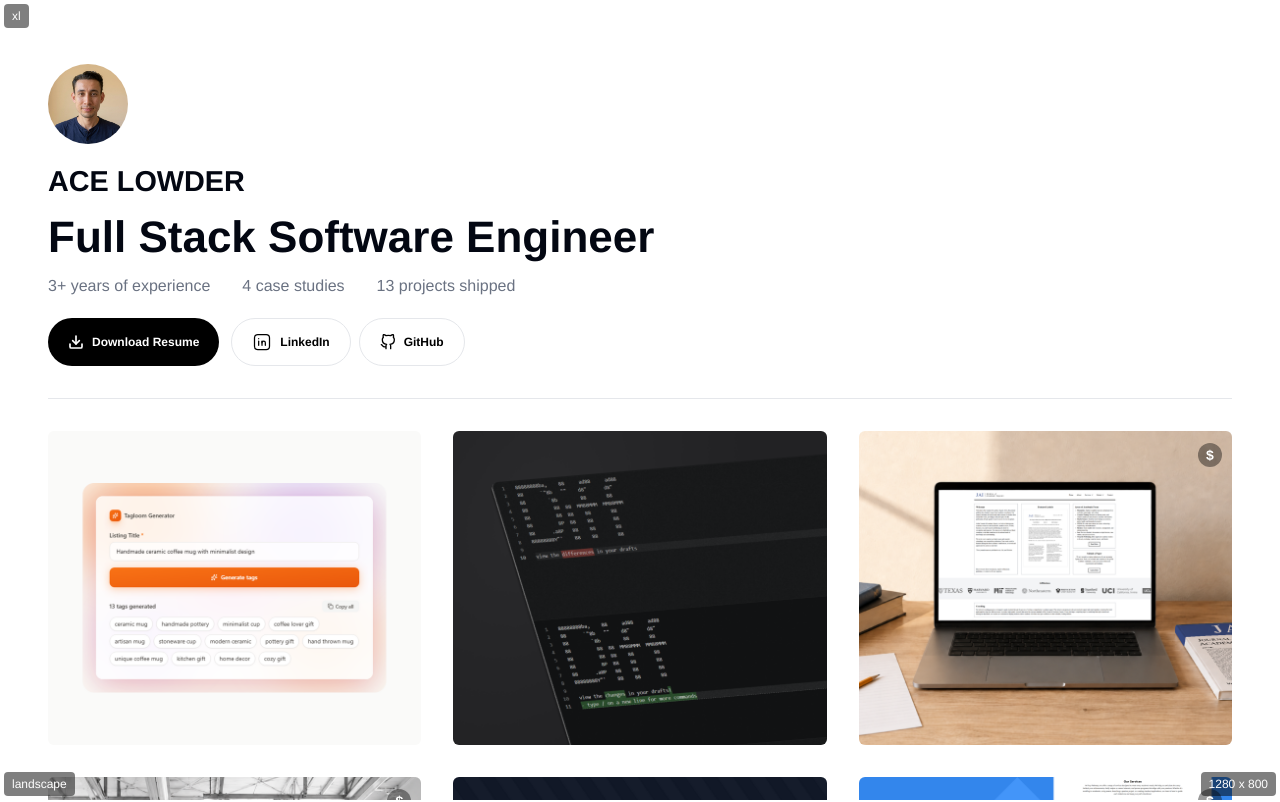
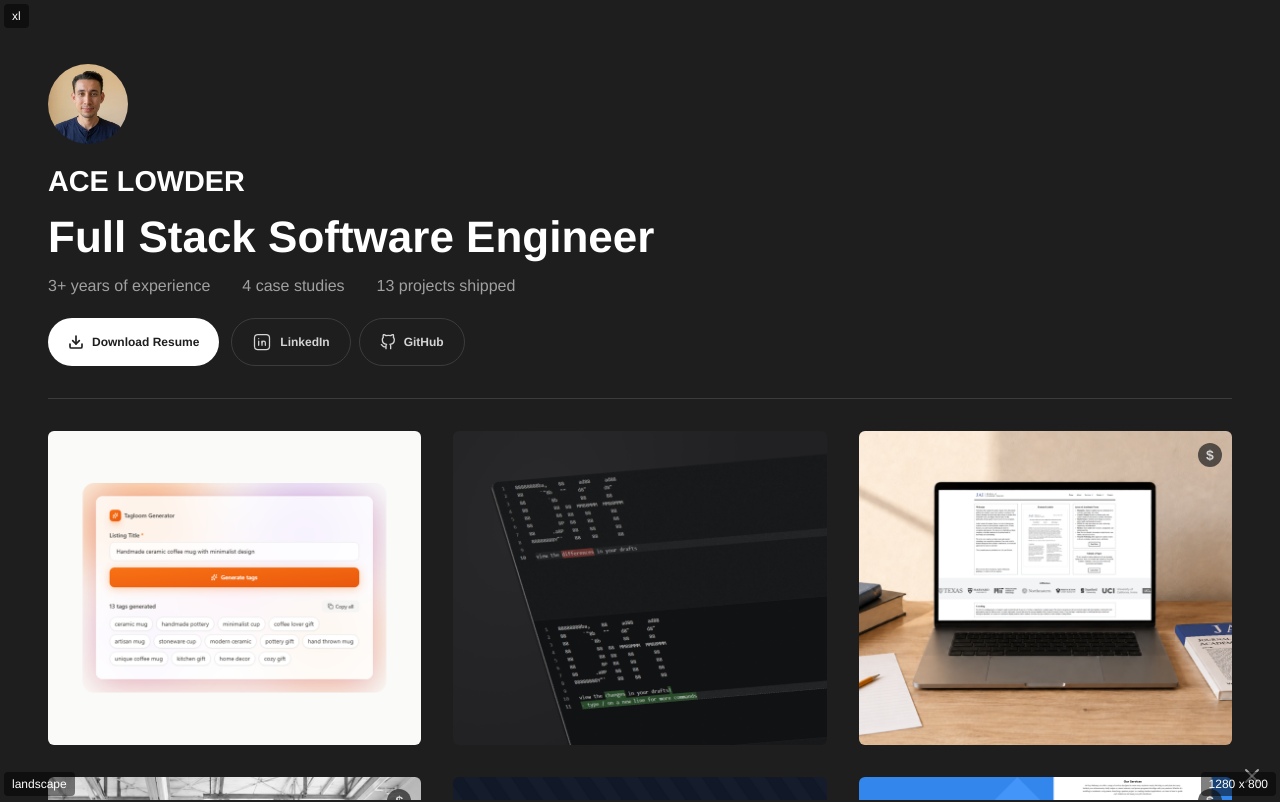
Before and after one commit to ace-lowder/portfolio, a React (Vite) app: page / in a window 1280 px wide. Shown: the top 802 px of the page. Built offline with nearby package versions, Linux system fonts and the light colour scheme.

Commit message:
feat: add dark theme

```diff
--- a/src/App.tsx
+++ b/src/App.tsx
@@ -22,7 +22,7 @@ function App() {
         <ProfileCard />
         <section
           aria-label="Projects"
-          className="grid min-w-0 flex-1 grid-cols-1 gap-8 border-t border-gray-200 pt-8 md:grid-cols-2 xl:grid-cols-3"
+          className="grid min-w-0 flex-1 grid-cols-1 gap-8 border-t border-[#3c3c3c] pt-8 md:grid-cols-2 xl:grid-cols-3"
         >
           {PROJECT_NAMES.map((projectName) => (
             <ProjectCard
--- a/src/components/CaseStudyPanel.tsx
+++ b/src/components/CaseStudyPanel.tsx
@@ -104,17 +104,17 @@ function CaseStudyPanel({
         aria-hidden={!open}
         inert={!open}
         aria-labelledby="case-study-title"
-        className={`fixed inset-x-0 bottom-0 top-0 z-40 overscroll-contain overflow-y-auto bg-white transition-transform duration-300 ease-out motion-reduce:transition-none min-[785px]:top-12 ${
+        className={`fixed inset-x-0 bottom-0 top-0 z-40 overscroll-contain overflow-y-auto bg-[#1e1e1e] transition-transform duration-300 ease-out motion-reduce:transition-none min-[785px]:top-12 ${
           open
             ? "pointer-events-auto translate-y-0"
             : "pointer-events-none translate-y-full"
         }`}
       >
-        <header className="sticky top-0 z-10 bg-white">
+        <header className="sticky top-0 z-10 bg-[#1e1e1e]">
           <div className="mx-auto flex w-full max-w-5xl items-center justify-between px-8 py-8 min-[785px]:w-3xl min-[785px]:max-w-none min-[1209px]:w-full min-[1209px]:max-w-5xl">
             <div className="flex min-w-0 flex-1 flex-col gap-1 min-[785px]:flex-row min-[785px]:items-center min-[785px]:justify-between min-[785px]:gap-8">
               <h1 id="case-study-title">{activeProjectDetails?.name}</h1>
-              <p className="text-gray-500 min-[785px]:text-right">
+              <p className="text-[#a0a0a0] min-[785px]:text-right">
                 {activeProjectDetails?.subtitle}
               </p>
             </div>
@@ -122,7 +122,7 @@ function CaseStudyPanel({
               ref={mobileCloseButtonRef}
               type="button"
               aria-label="Close project case study"
-              className="shrink-0 cursor-pointer self-start text-black/60 hover:text-black min-[785px]:hidden"
+              className="shrink-0 cursor-pointer self-start text-[#d4d4d4]/60 hover:text-[#d4d4d4] min-[785px]:hidden"
               onClick={onClose}
             >
               <FiX className="size-6" />
@@ -206,7 +206,7 @@ function CaseStudySection({
               />
             ))}
             {section.bullets.length > 0 ? (
-              <ul className="list-disc space-y-2 pl-6 leading-7 text-gray-700">
+              <ul className="list-disc space-y-2 pl-6 leading-7 text-gray-300">
                 {section.bullets.map((bullet) => (
                   <li key={bullet}>{bullet}</li>
                 ))}
@@ -232,7 +232,7 @@ function CaseStudySection({
             {section.items.map((item) => (
               <div key={item.label} className="space-y-1">
                 <dt className="font-bold">{item.label}</dt>
-                <dd className="leading-6 text-gray-700">
+                <dd className="leading-6 text-gray-300">
                   {item.href ? (
                     <a
                       href={item.href}
@@ -260,7 +260,7 @@ function CaseStudyParagraph({
   paragraph: CaseStudyParagraph;
 }) {
   return (
-    <p className="leading-7 text-gray-700">
+    <p className="leading-7 text-gray-300">
       {paragraph.segments.map((segment, index) =>
         segment.emphasis === "strong" ? (
           <strong key={`${index}-${segment.text}`}>{segment.text}</strong>
--- a/src/components/ProfileCard.tsx
+++ b/src/components/ProfileCard.tsx
@@ -24,11 +24,13 @@ function Profile() {
         decoding="async"
         className="size-20 rounded-full object-cover"
       />
-      <h1 className="mt-4 text-[1.8rem] font-bold uppercase">
+      <h1 className="mt-4 text-[1.8rem] font-bold uppercase text-white">
         Ace Lowder
       </h1>
-      <p className="text-[2.75rem] font-bold">Full Stack Software Engineer</p>
-      <p className="flex flex-wrap justify-start gap-8 text-gray-500">
+      <p className="text-[2.75rem] font-bold text-white">
+        Full Stack Software Engineer
+      </p>
+      <p className="flex flex-wrap justify-start gap-8 text-[#a0a0a0]">
         <span>3+ years of experience</span>
         <span>4 case studies</span>
         <span>13 projects shipped</span>
@@ -43,7 +45,7 @@ function Socials() {
       <a
         href="/ace-lowder-resume.pdf"
         download="Ace-Lowder-Resume.pdf"
-        className="inline-flex h-12 cursor-pointer items-center gap-2 rounded-full bg-black px-5 text-xs font-semibold text-white transition-opacity hover:opacity-80 focus-visible:opacity-90"
+        className="inline-flex h-12 cursor-pointer items-center gap-2 rounded-full bg-white px-5 text-xs font-semibold text-[#1e1e1e] transition-opacity hover:opacity-80 focus-visible:opacity-90"
       >
         <FiDownload className="size-4" strokeWidth={2.5} aria-hidden="true" />
         Download Resume
@@ -54,7 +56,7 @@ function Socials() {
           target="_blank"
           rel="noreferrer"
           aria-label="Open Ace Lowder on LinkedIn"
-          className="inline-flex h-12 cursor-pointer items-center gap-2 rounded-full border border-gray-200 px-5 text-xs font-semibold text-black transition-colors hover:bg-gray-50 focus-visible:bg-gray-50"
+          className="inline-flex h-12 cursor-pointer items-center gap-2 rounded-full border border-[#3c3c3c] px-5 text-xs font-semibold text-[#d4d4d4] transition-colors hover:bg-[#2a2d2e] focus-visible:bg-[#2a2d2e]"
         >
           <TbBrandLinkedin
             className="size-5"
@@ -68,7 +70,7 @@ function Socials() {
           target="_blank"
           rel="noreferrer"
           aria-label="Open Ace Lowder on GitHub"
-          className="inline-flex h-12 cursor-pointer items-center gap-2 rounded-full border border-gray-200 px-5 text-xs font-semibold text-black transition-colors hover:bg-gray-50 focus-visible:bg-gray-50"
+          className="inline-flex h-12 cursor-pointer items-center gap-2 rounded-full border border-[#3c3c3c] px-5 text-xs font-semibold text-[#d4d4d4] transition-colors hover:bg-[#2a2d2e] focus-visible:bg-[#2a2d2e]"
         >
           <FiGithub className="size-4" strokeWidth={2} aria-hidden="true" />
           GitHub
--- a/src/components/ProjectCard.tsx
+++ b/src/components/ProjectCard.tsx
@@ -15,7 +15,7 @@ function ProjectCard({
 
   return (
     <article
-      className={`group relative aspect-19/16 overflow-hidden rounded-md text-left ${imageLoaded ? "" : "animate-pulse bg-gray-100"}`}
+      className={`group relative aspect-19/16 overflow-hidden rounded-md text-left ${imageLoaded ? "" : "animate-pulse bg-[#2a2d2e]"}`}
     >
       <img
         src={project.cardImage.src}
@@ -29,18 +29,18 @@ function ProjectCard({
         type="button"
         aria-label={`Open ${project.name} case study`}
         aria-haspopup="dialog"
-        className="absolute inset-0 z-10 cursor-pointer focus-visible:ring-2 focus-visible:ring-inset focus-visible:ring-primary"
+        className="absolute inset-0 z-10 cursor-pointer focus-visible:ring-2 focus-visible:ring-inset focus-visible:ring-[#d4d4d4]"
         onClick={onOpen}
       />
       {project.projectType !== "Personal" ? (
         <span
           aria-label="Paid project"
-          className="pointer-events-none absolute right-2.5 top-3 z-20 flex size-6 items-center text-sm justify-center rounded-full bg-black/40 font-semibold text-white"
+          className="pointer-events-none absolute right-2.5 top-3 z-20 flex size-6 items-center text-sm justify-center rounded-full bg-[#1e1e1e]/70 font-semibold text-[#d4d4d4]"
         >
           $
         </span>
       ) : null}
-      <div className="pointer-events-none absolute inset-x-0 bottom-0 h-24 bg-linear-to-t from-black/40 via-black/20 via-50% to-transparent opacity-0 transition-opacity duration-300 group-hover:opacity-100 group-focus-within:opacity-100" />
+      <div className="pointer-events-none absolute inset-x-0 bottom-0 h-24 bg-linear-to-t from-black/50 via-black/30 via-50% to-transparent opacity-0 transition-opacity duration-300 group-hover:opacity-100 group-focus-within:opacity-100" />
       <div className="pointer-events-none absolute inset-x-4 bottom-3.5 z-20 flex items-center justify-between gap-2 text-white opacity-0 transition-opacity duration-300 group-hover:opacity-100 group-focus-within:opacity-100">
         <span
           aria-hidden="true"
@@ -58,7 +58,7 @@ function ProjectCard({
               target="_blank"
               rel="noreferrer"
               aria-label={`Open ${project.name} on GitHub`}
-              className="inline-flex size-9 items-center justify-center rounded-full bg-white text-black transition-colors hover:bg-gray-100 focus-visible:bg-gray-50"
+              className="inline-flex size-9 items-center justify-center rounded-full bg-white text-[#1e1e1e] transition-colors hover:bg-[#d4d4d4] focus-visible:bg-[#d4d4d4]"
             >
               <FiGithub className="size-4" strokeWidth={2} aria-hidden="true" />
             </a>
@@ -69,7 +69,7 @@ function ProjectCard({
               target="_blank"
               rel="noreferrer"
               aria-label={`Open ${project.name} website in a new tab`}
-              className="inline-flex size-9 items-center justify-center rounded-full bg-white text-black transition-colors hover:bg-gray-100 focus-visible:bg-gray-50"
+              className="inline-flex size-9 items-center justify-center rounded-full bg-white text-[#1e1e1e] transition-colors hover:bg-[#d4d4d4] focus-visible:bg-[#d4d4d4]"
             >
               <PiShareFat className="size-5" aria-hidden="true" />
             </a>
--- a/src/index.css
+++ b/src/index.css
@@ -2,13 +2,13 @@
 
 @theme {
   --color-primary: #0e294c;
-  --color-card: #fbf9f7;
-  --color-card-border: #f3ede7;
+  --color-card: #252526;
+  --color-card-border: #3c3c3c;
 }
 
 @layer base {
   body {
-    @apply text-gray-950 antialiased;
+    @apply bg-[#1e1e1e] text-[#d4d4d4] antialiased;
     font-family: "Mona Sans", "Helvetica Neue", Helvetica, Arial, sans-serif;
   }
 
```
